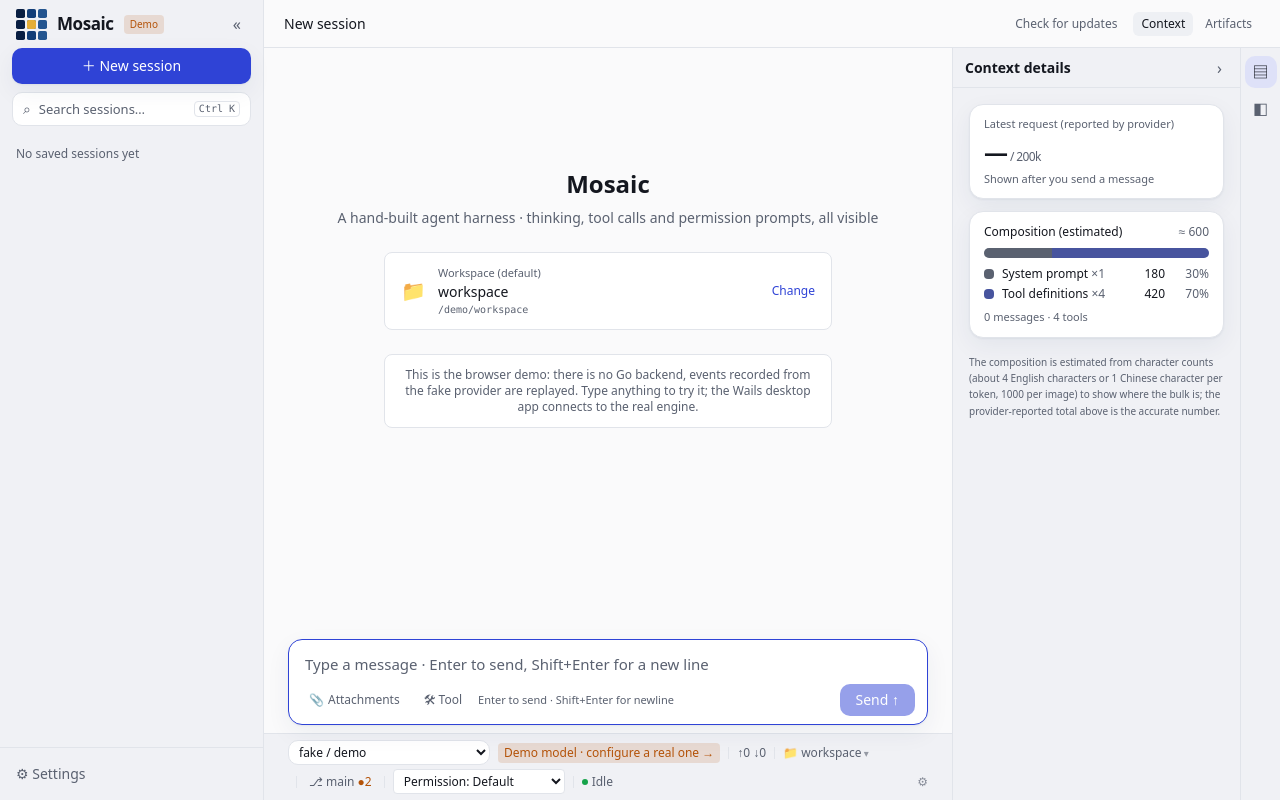
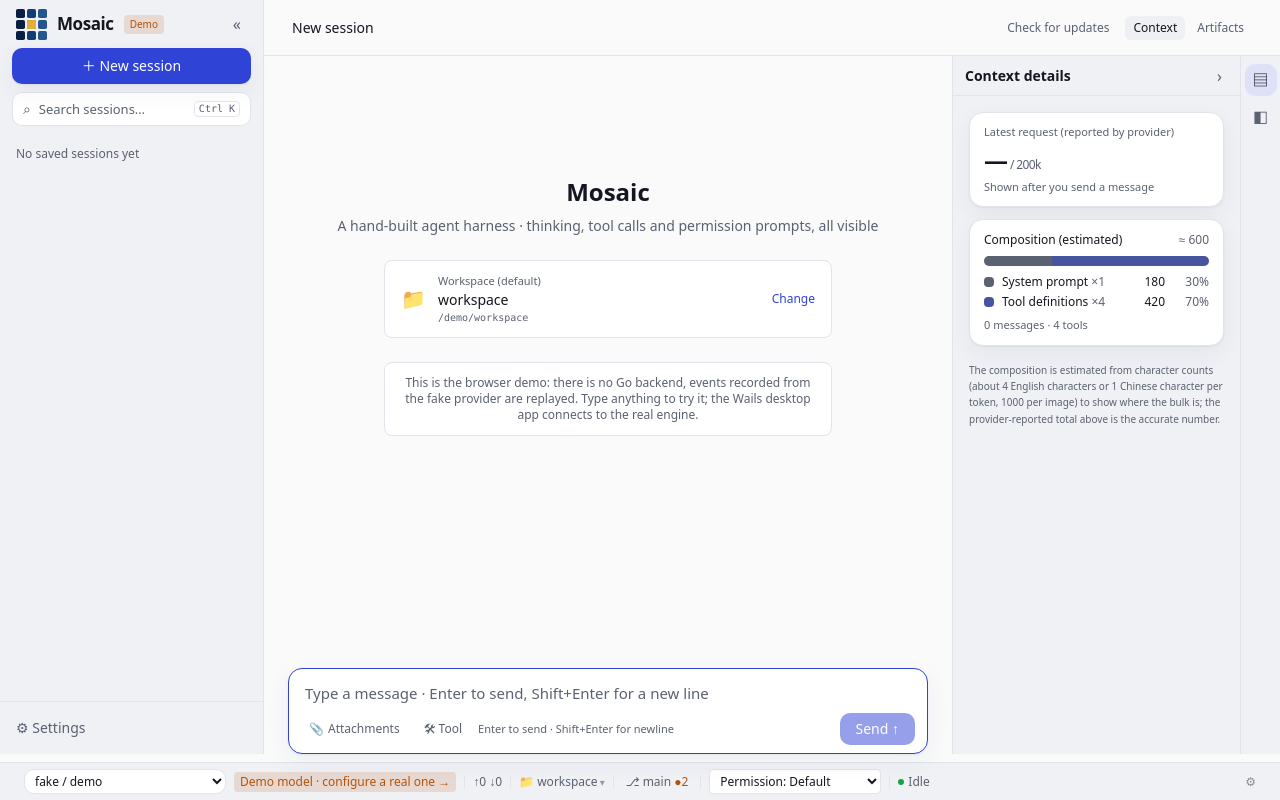
Before and after one commit to crazyjums/mosaic, a React (Vite) app in the folder frontend/: page / in a window 1280 px wide. Built offline with nearby package versions, Linux system fonts and the light colour scheme.

Commit message:
style(mosaic): adopt supplied main-screen visual tokens and shell

```diff
--- a/frontend/src/App.tsx
+++ b/frontend/src/App.tsx
@@ -38,10 +38,11 @@ export default function App() {
   }, [init, loadPrefs]);
 
   return (
-    <div key={lang} className="flex h-full bg-bg text-fg">
+    <div key={lang} className="flex h-full flex-col bg-bg text-fg">
+      <div className="flex min-h-0 flex-1">
       <Sidebar />
       <main className="flex min-w-0 flex-1 flex-col">
-        <header className="flex h-12 shrink-0 items-center border-b border-line px-5 text-sm">
+        <header className="flex h-14 shrink-0 items-center border-b border-line px-7 text-sm">
           <HeaderTitle title={title} />
           <div className="flex-1" />
           <UpdateButton />
@@ -82,11 +83,13 @@ export default function App() {
               <ActivityPanel />
             </div>
             <Composer />
-            <StatusBar />
+
           </div>
           <SidePanel />
         </div>
       </main>
+      </div>
+      <StatusBar />
       <PermissionDialog />
       <UpdateDialog />
       <GitWindow />
```
